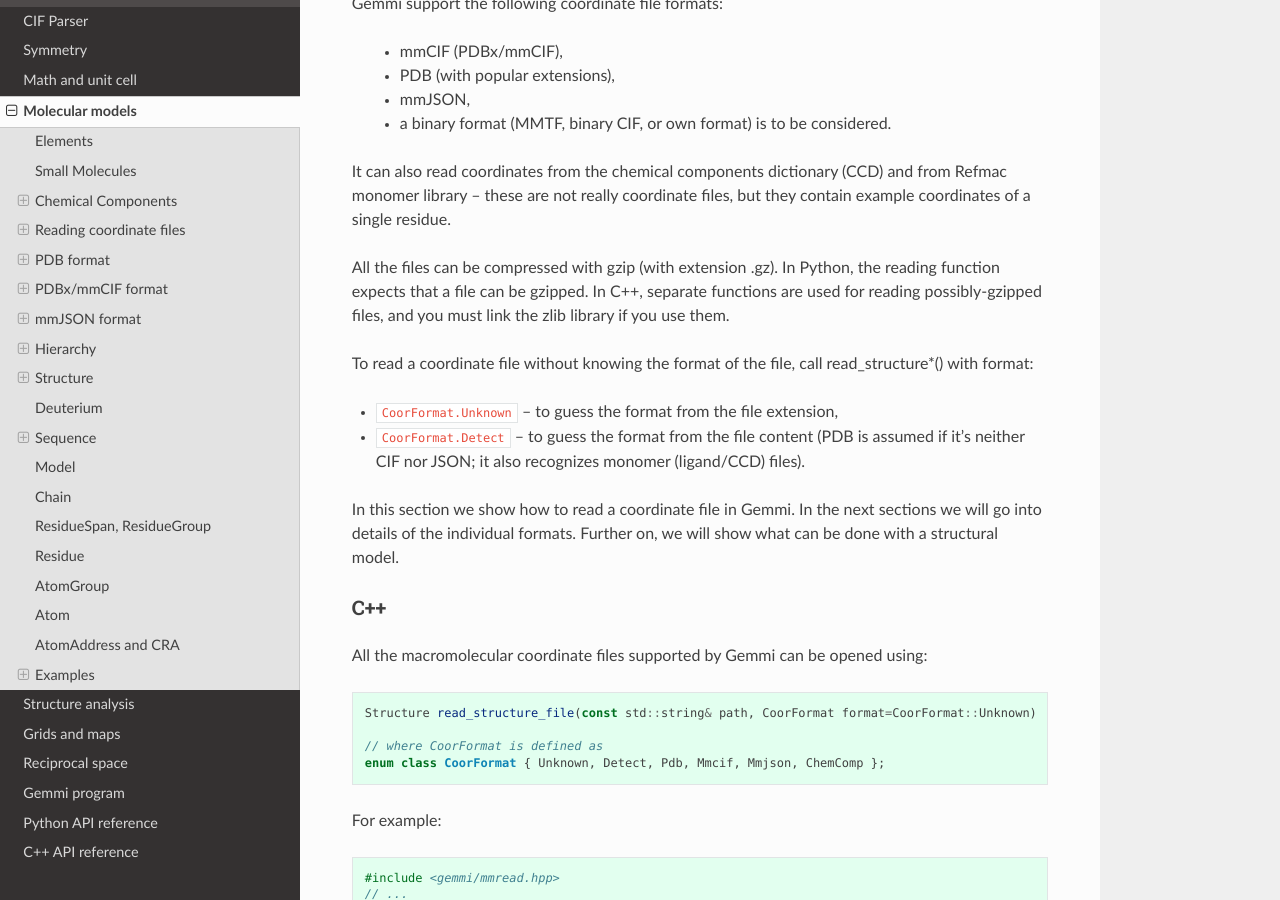
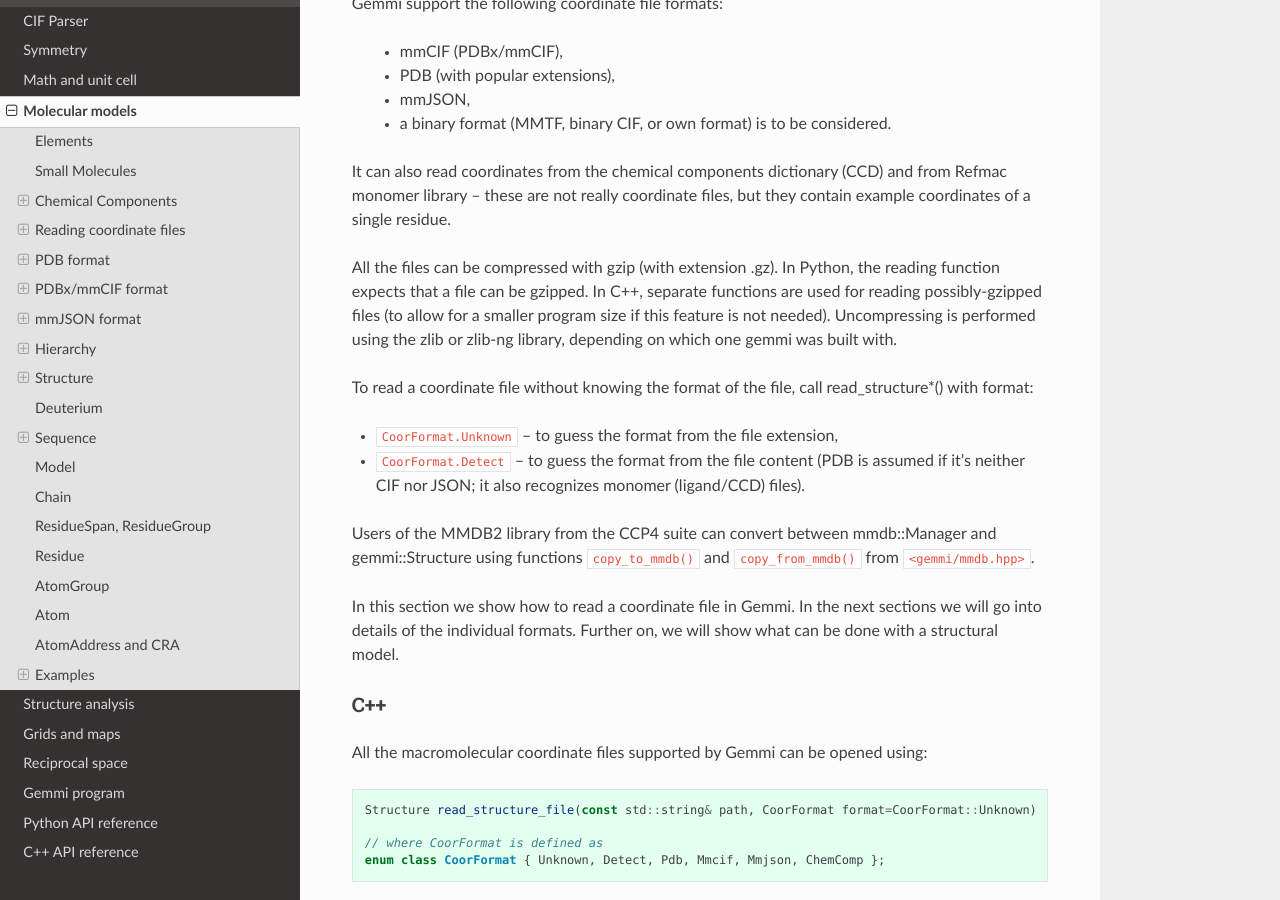
Before and after one commit to project-gemmi/gemmi, a Sphinx documentation site: the page built from docs/mol.rst, in a window 1280 px wide and 900 px high, scrolled down 6295 px. Built offline with Sphinx 7.4.7 and the Read the Docs theme 2.0.0, drawn with Linux system fonts in a browser that asks for light colours.

```diff
--- a/docs/install.rst
+++ b/docs/install.rst
@@ -235,8 +235,8 @@
 
 * `pybind11 <https://github.com/pybind/pybind11>`_ -- used for creating
   Python bindings. License: 3-clause BSD.
-* `zlib-ng <https://github.com/zlib-ng/zlib-ng>`_ -- can be used instead
-  of zlib, for faster reading of gzipped files.
+* `zlib-ng <https://github.com/zlib-ng/zlib-ng>`_ -- optional, can be used
+  instead of zlib for faster reading of gzipped files.
 * `cctbx <https://github.com/cctbx/cctbx_project>`_ -- used in tests
   (if cctbx is not present, these tests are skipped) and
   in scripts that generated space group data and 2-fold twinning operations.
--- a/docs/mol.rst
+++ b/docs/mol.rst
@@ -353,8 +353,10 @@
 
 All the files can be compressed with gzip (with extension .gz).
 In Python, the reading function expects that a file can be gzipped.
-In C++, separate functions are used for reading possibly-gzipped files,
-and you must link the zlib library if you use them.
+In C++, separate functions are used for reading possibly-gzipped files
+(to allow for a smaller program size if this feature is not needed).
+Uncompressing is performed using the zlib or zlib-ng library,
+depending on which one gemmi was built with.
 
 To read a coordinate file without knowing the format of the file,
 call read_structure*() with format:
@@ -363,6 +365,10 @@
 * ``CoorFormat.Detect`` -- to guess the format from the file content
   (PDB is assumed if it's neither CIF nor JSON; it also
   recognizes monomer (ligand/CCD) files).
+
+Users of the MMDB2 library from the CCP4 suite can convert between
+mmdb::Manager and gemmi::Structure using functions  ``copy_to_mmdb()``
+and ``copy_from_mmdb()`` from ``<gemmi/mmdb.hpp>``.
 
 In this section we show how to read a coordinate file in Gemmi.
 In the next sections we will go into details of the individual formats.
```
Also changed, not shown: 1 other file.
